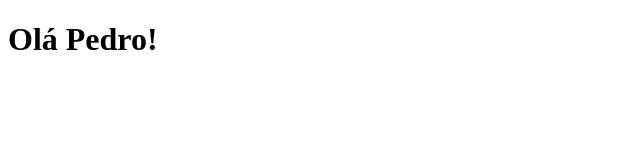
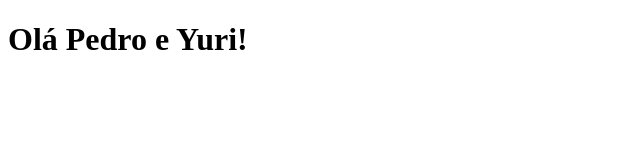
Before and after one commit to SenhorFahrenheit/To-Do-List-NODE, a plain HTML site: page index.html in a window 1280 px wide. Shown: the whole page, without its empty margins (0-640 px from the left). Drawn offline with Linux system fonts and the light colour scheme.

Commit message:
Primeiro commit em equipe!

```diff
--- a/index.html
+++ b/index.html
@@ -6,6 +6,6 @@
     <title>Olá Mundo</title>
 </head>
 <body>
-<h1>Olá Pedro!</h1>
+<h1>Olá Pedro e Yuri!</h1>
 </body>
 </html>
```
